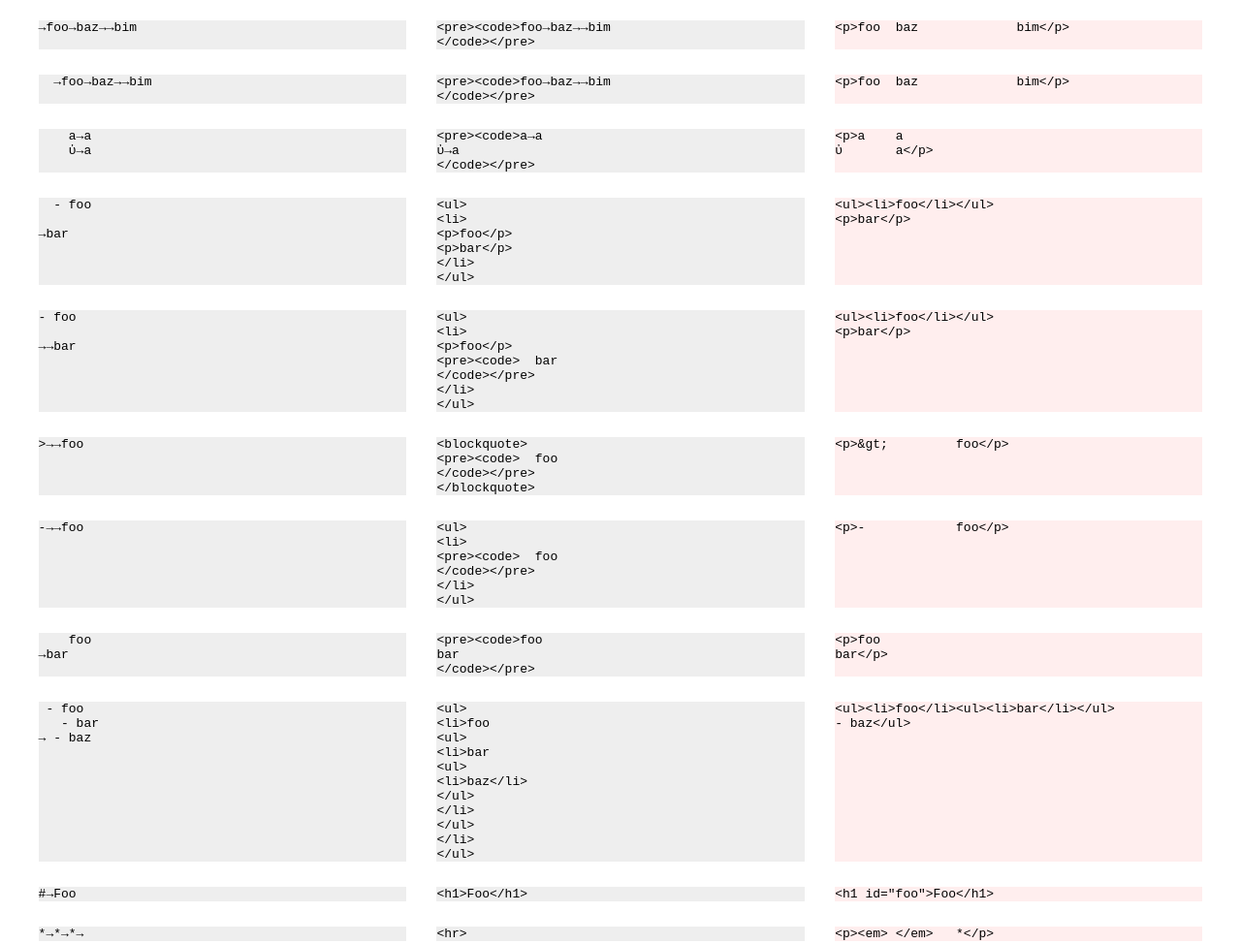
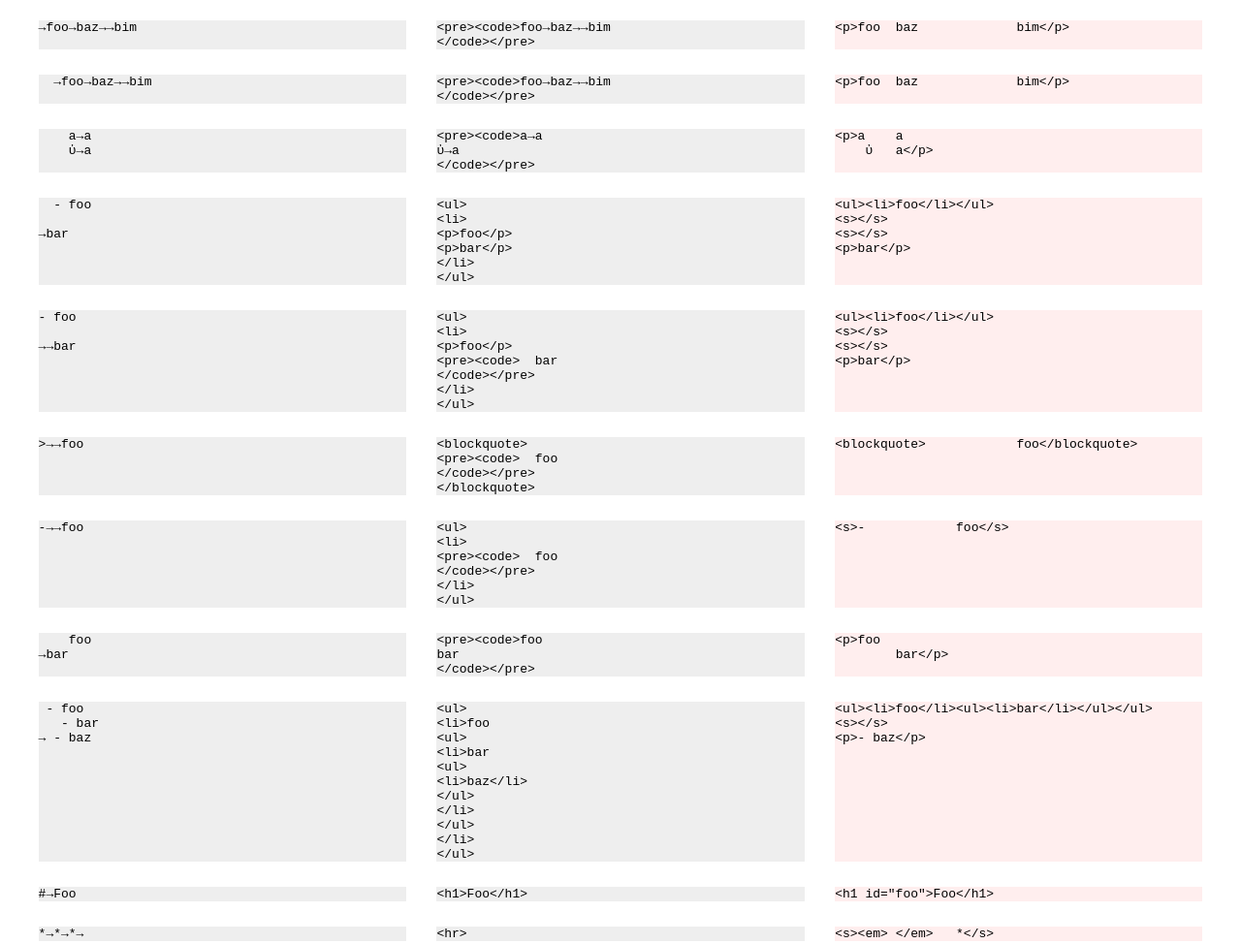
Before and after one commit to yne/md2dom, a plain HTML site: page gfm.html in a window 1280 px wide. Shown: the top 974 px of the page at 97% size. Drawn offline with Linux system fonts and the light colour scheme.

Commit message:
Use same blockquote as markdown + fix ul/li

```diff
--- a/md2dom.js
+++ b/md2dom.js
@@ -1,122 +1,127 @@
+//@ts-check
 /**
  * @template {keyof HTMLElementTagNameMap} T
  * @param {T} tagName
  * @param {Partial<HTMLElementTagNameMap[T]>} props
  * @param {(Node|String)[]} ch
- * @param {{}} attr
+ * @param {{[key: string]: string}} attr
  * @returns {HTMLElementTagNameMap[T]}
  */
-const elem = (tag, props = {}, ch = []) => ch.reduce((e, c) => (e.appendChild(c), e), Object.assign(document.createElement(tag), props))
+function el(tagName, props = {}, ch = [], attr = {}) {
+	const e = Object.assign(document.createElement(tagName), Object.fromEntries(Object.entries(props).filter(([_, v]) => v !== undefined)));
+	for (const c of ch) e.append(c);
+	for (const a in attr) e.setAttribute(a, attr[a])
+	return e;
+}
 export default class {
-	inline_rules = [
+	prefix = ""
+	emojis = /**@type {Record<string,string>}*/({ "+1": "👍" })
+	headers = /**@type {(keyof HTMLElementTagNameMap)[]}*/(["h1", "h2", "h3", "h4", "h5", "h6"])
+	inline_rules = /**@type {{when:RegExp,open:(e:HTMLElement,m:string[])=>HTMLElement}[]}*/([
 		{ //! strong text is surrounded with a single `*`or `_` character or a `{*` and `*}` if in middle of a word
 			when: /\{\*(.+?)\*\}|\b__(.+?)__\b|(?<![\w*])\*\*(.+?)\*\*(?![\w*])/g,
-			open: (e, m) => this.inline(m[1] || m[2] || m[3], e.appendChild(elem("strong")))
+			open: (e, m) => this.inline(m[1] || m[2] || m[3], e.appendChild(el("strong")))
 		}, {  //! emphasis text is surrounded with a double `*`or `_` character or a `{_` and `_}` if in middle of a word
 			when: /\{_(.+?)_\}|\b_([^_]+?)_\b|(?<![\w*])\*([^*]+?)\*(?![\w*])/g,
-			open: (e, m) => this.inline(m[1] || m[2] || m[3], e.appendChild(elem("em")))
+			open: (e, m) => this.inline(m[1] || m[2] || m[3], e.appendChild(el("em")))
 		}, { //! highlighted text is surrounded with `{=` and `=}`
 			when: /\{=(.+?)=\}/g,
-			open: (e, m) => this.inline(m[1] || m[2], e.appendChild(elem("mark")))
+			open: (e, m) => this.inline(m[1] || m[2], e.appendChild(el("mark")))
 		}, { //! striked text is surrounded with `{~` and `~}` double tild `~~`
 			when: /\{~(.+?)~\}|(?<![\w~])~~(.+?)~~(?![\w~])/g,
-			open: (e, m) => this.inline(m[1] || m[2], e.appendChild(elem("s")))
+			open: (e, m) => this.inline(m[1] || m[2], e.appendChild(el("s")))
 		}, { //! inserted text is surrounded with a `{+` and `+}` character
 			when: /\{\+(.+?)\+\}/g,
-			open: (e, m) => this.inline(m[1], e.appendChild(elem("ins")))
+			open: (e, m) => this.inline(m[1], e.appendChild(el("ins")))
 		}, { //! deleted text is surrounded with a `{-` and `-}` character
 			when: /\{-(.+?)-\}/g,
-			open: (e, m) => this.inline(m[1], e.appendChild(elem("del")))
+			open: (e, m) => this.inline(m[1], e.appendChild(el("del")))
 		}, { //! sup text is surrounded with a `^` character
 			when: /\{\^(.+?)\^\}|(?<![\w^])\^(.+?)\^(?![\w^])/g,
-			open: (e, m) => this.inline(m[1] || m[2], e.appendChild(elem("sup")))
+			open: (e, m) => this.inline(m[1] || m[2], e.appendChild(el("sup")))
 		}, { //! sub text is surrounded with a `~` character
 			when: /(?<![\w~])~(.+?)~(?![\w~])/g,
-			open: (e, m) => this.inline(m[1], e.appendChild(elem("sub")))
+			open: (e, [_, md]) => this.inline(md, e.appendChild(el("sub")))
 		}, { //! smiley is surrounded with a `:` character
 			when: /:(.+?):/g,
-			open: (e, m) => (e.appendChild((this.emojis || [])[m[1]] ? elem("span", { title: m[1] }, [new Text(this.emojis[m[1]])]) : new Text(m[0])), m[1])
+			open: (e, [_, id]) => { e.append(id in this.emojis ? el("span", { title: id }, [this.emojis[id]]) : _); return id }
 		}, { //! code text is surrounded with a `` ` ``, or 2 if needed because text already contain a single backtick
 			when: /(`{1,2})(.+?)\1/g,
-			open: (e, m) => (e.appendChild(elem("code", {}, [new Text(m[2])])), m[1])
+			open: (e, [_, ticks, code]) => { e.appendChild(el("code", {}, [code])); return ticks }
 		}, { // manual a+img rule to avoid balanced regexp on link item
 			when: /\[\s*!\[(.*?)\]\((.+?)\)\s*\]\((.+?)\)/g,
-			open: (e, m) => (e.appendChild(elem("a", { href: m[3] }, [elem("img", { alt: m[1], src: m[2] })])), m[1])
+			open: (e, [_, alt, src, href]) => { e.appendChild(el("a", { href }, [el("img", { alt, src })])); return alt }
 		}, { //! named link starts with it name inside brackets, followed by it address inside parenthesis
 			when: /\[(.*?)\]\((.+?)\)/g,
-			open: (e, m) => this.inline(m[1], e.appendChild(elem("a", { href: m[2] })))
+			open: (e, [_, md, href]) => this.inline(md, e.appendChild(el("a", { href })))
 		}, { //! link is surrounded with `<` and `>`, mail addresses are converted to `mailto:` uri
 			when: /<(.+?)>/g,
-			open: (e, m) => e.appendChild(elem("a", { href: ((m[1].match('@') && !m[1].match('//')) ? 'mailto:' : '') + m[1] }, [new Text(m[1])]))
+			open: (e, [_, href]) => e.appendChild(el("a", { href: ((href.match('@') && !href.match('//')) ? 'mailto:' : '') + href }, [href]))
 		}, { //! image starts with a `!` followed by it alt-name inside brackets, followed by it address inside parenthesis
 			when: /!\[\s*(.*?)\s*\]\((.+?)\)/g,
-			open: (e, m) => (e.appendChild(elem("img", { alt: m[1], src: m[2] })), m[1])
+			open: (e, [_, alt, src]) => { e.appendChild(el("img", { alt, src })); return alt }
 		},
-	];
-	block_rules = [
-		{	//! Thematic break lines are composed of at least 3 `-` or `*` characters than can each have spaces before or after them
-			when: /^ *(-|\*)(?: *\1){2,} *\n/,
-			open: () => [elem('hr'), elem('p')],// add a <p> since it can't accept continuation lines
+	]);
+	block_rules = /**@type {{when:RegExp,open:(...matches:string[])=>HTMLElement[]}[]}*/([
+		{   //! Thematic break lines are composed of at least 3 `-` or `*` characters than can each have spaces before or after them
+			when: /^ *(-|\*)(?: *\1){2,} *(?:$|\n)/,
+			open: () => [el('hr'), el('p')],// add a <p> since it can't accept continuation lines
 		}, { //! headers lines starts with 1 to 6 `#` followed by a space, followed by the title
-			when: /^(#{1,6})[ \t]+(.+?)\n/,
-			open: (_, { length }, header) => [this.inline(header, elem(`h${length}`, { id: this.prefix + header.toLowerCase().replaceAll(/[^-\s\p{L}\p{M}\p{N}]/gu, '').replaceAll(/[-\s]+/g, '-') }))]
-		}, { //! citations blocks starts with at least 3 `>` followed by an optional citation text and must end with the equivalent number of `>` on another line
-			when: /^( *>{3,})([^>\n].*)?\n([\S\s]*)\n\1\n/,
-			open: (_, _lv, cite, body) => [elem('blockquote', { cite }, [...this.parse(body)])],
-		}, { //! code blocks starts with at least 3 `` ` `` followed by an optional code language and must end with the equivalent number of `` ` ``
-			when: /^(`{3,})(.*)\n([\S\s]*?)\n\1\n/,
-			open: (_, _lv, lang, body) => [elem('pre', {}, [elem('code', { lang }, [new Text(body)])])],
-		}, { //! tables lines starts and end with a `|`, a line can be a separator line `|:---:|` , otherwise it's a data line; separator prefixed line become headers
-			when: /^(?:[|].+[|]\n)+/, // /^([|] *:?-+:? *[|])$/
+			when: /^(#{1,6})[ \t]+(.+?)(?:$|\n)/,
+			open: (_, hash, header) => [this.inline(header, el(this.headers[hash.length - 1] || 'h6', { id: this.prefix + header.toLowerCase().replaceAll(/[^-\s\p{L}\p{M}\p{N}]/gu, '').replaceAll(/[-\s]+/g, '-') }))]
+		}, { //! code blocks starts with at least 3 backtick followed by an optional code language and must end with the equivalent number of backtick
+			when: /^(`{3,})(.*)\n([\S\s]*?)\n\1(?:$|\n)/,
+			open: (_, _lv, lang, body) => [el('pre', {}, [el('code', { lang }, [body])])],
+		}, { //! citations blocks starts with a `>`
+			when: /^(?: *>)((?:(?! *\||#{1,6}[ \t]| *\d\. | *[\*\+\-]).+(?:$|\n))+)/,
+			open: (_, quote) => { console.log(quote); return [this.inline(quote.replaceAll(/(?:\n|^) *>/g, ''), el('blockquote'))] },
+		}, { //! tables lines starts and end with a `|`, a line can be a separator line `|:---:|`, otherwise it's a data line; separator prefixed line become headers
+			when: /^ *(?:\|.+\|(?:$|\n))+/,
 			open: (_) => {
-				const trs = _.split(/\n/).slice(0, -1).map(row => ({ sep: row.match(/[|] *?:?-+:? */), data: row.split('|').slice(1, -1) }));
+				const trs = _.split(/\n/).slice(0, -1).map(row => ({ sep: row.match(/\| *?:?-+:? */), data: row.split('|').slice(1, -1) }));
 				const [h, align] = [trs.findIndex(tr => tr.sep), (trs.find(tr => tr.sep) || { data: [] }).data.map(str => [{}, { align: (str.match(/:-/) ? 'left' : 'right') }, { align: 'center' }][(str.match(/:/g) || []).length])];
-				return [elem('table', {}, trs.filter(tr => !tr.sep).map((tr, n) => elem('tr', {}, tr.data.map((td, i) => this.inline(td, elem(n < h ? 'th' : 'td', align[i]))))))];
+				return [el('table', {}, trs.filter(tr => !tr.sep).map((tr, n) => el('tr', {}, tr.data.map((td, i) => this.inline(td, el(n < h ? 'th' : 'td', align[i]))))))];
 			},
-		}, { //! unordered lists items line starts with `*`, `+` or `-`, ordered lists start with number followed by a dot
-			when: /^( *)([\*\+\-]|(?:\d+\.)) (.*)\n/,
-			open: (_, _lv, mode, body, [parent]) => function list(parent, attr, li) { // some bug on type change ...
-				if (parent.level === attr.level && parent.mode === attr.mode) return parent.append(li);
-				if (parent.level === undefined || parent.mode !== attr.mode) return [elem(attr.start ? 'ol' : 'ul', attr, [li])];
-				for (let i = 0; i != attr.level; i++)parent.appendChild(parent = elem(attr.start ? 'ol' : 'ul', attr, [li]))
-			}(parent, { level: _lv.length >> 1, mode: mode.slice(-1), start: mode.slice(0, -1) || undefined }, this.inline(body, elem('li'))),
-		}, { //! blank line generate a new paragraph
-			when: /^\s*\n/,
-			open: () => [elem('p')]
+		}, { //! unordered lists items line starts with possibl indented `*`, `+` or `-` followed by lines that does not start with #,|,-
+			when: /^( *?)([-+*] |\d+\. ).*(?:(?:$|\n)\1(?:\2| +).*)*/, // TODO: accept multiple number (stop using line.startsWith)
+			open: (_, _lv, _type) => [el(isNaN(+_type)?'ul':'ol', isNaN(+_type)?{}:{start:+_type}, _.split('\n')
+				.map(line => line.startsWith(_lv + _type) ? this.inline(line.slice((_lv + _type).length), el('li')) : line)
+				.map((li, i, all) => (typeof li != "string" || typeof all[i + 1] != "string") ? li : (all[i + 1] = li + '\n' + all[i + 1], undefined))
+				.filter(e => e !== undefined).map(li => typeof li == "string" ? [...this.parse(li)] : li).flat())],
+		}, { //! any group of text line generate a new paragraph
+			when: /^((?:(?! *\||#{1,6}[ \t]| *\d\. | *>| *[\*\+\-]).+(?:$|\n))+)/,
+			open: (_) => [this.inline(_.trim(), el('p'))]
+		}, { //! catch all the rest
+			when: /^.*(?:$|\n)/,
+			open: (_) => [this.inline(_.trim(), el('s'))]
 		}
-	];
+	]);
 	constructor(options = {}) {
 		Object.assign(this, { newline: true, compact: true, prefix: '' }, options);
 	}
+	/**@param {string} line @param {HTMLElement} parent */
 	inline(line, parent) {
 		let pos = 0;
-		const matches = this.inline_rules.map((rule) => [...line.matchAll(rule.when)].map(m => [rule.open, m])).flat().sort((a, b) => a[1].index - b[1].index);
-		for (let [cb, m] of matches) {
-			if (m.index < pos) { continue; } // skip already matched
-			parent.appendChild(new Text(line.slice(pos, m.index)));
-			pos = m.index + m[0].length;
-			cb(parent, m);
+		const rules = this.inline_rules.map(({ when, open }) => [...line.matchAll(when)].map(match => ({ open, match }))).flat().sort((a, b) => a.match.index - b.match.index);
+		for (let { open, match } of rules) {
+			if (match.index < pos) continue; // skip already matched
+			parent.appendChild(new Text(line.slice(pos, match.index)));
+			pos = match.index + match[0].length;
+			open(parent, match);
 		}
 		parent.appendChild(new Text(line.slice(pos)));
 		return parent;
 	};
+	/**@param {string} lines*/
 	parse(lines) {
-		let block_rule, last_match, last_block;
-		const parent = elem('template', {}, last_block = [elem('p')]); // default first block
-		if (lines.includes('\r'))
-			lines = lines.replaceAll('\r', ''); // UNIX newline only
-		if (!lines.endsWith('\n'))
-			lines += '\n'; // UNIX principle: all line must end with \n
-		do
-			if (block_rule = this.block_rules.find(r => last_match = lines.match(r.when))) {
-				const to_append = block_rule.open(...last_match, last_block);
-				to_append && parent.append(...(last_block = to_append), ...this.compact ? [elem('p')] : []);
-			} else {
-				if (parent.lastChild.innerText)
-					parent.lastChild.appendChild(this.newline ? elem('br') : new Text('\n'));
-				this.inline((last_match = lines.match(/.*\n/))[0].trim(), parent.lastChild);
-			}
-		while (lines = lines.slice(last_match[0].length));
+		const parent = el('template', {}, []);
+		while (lines) for (const block_rule of this.block_rules) {
+			const parts = lines.match(block_rule.when);
+			if (!parts) continue;
+			parent.append(...block_rule.open(...parts)); // this.compact
+			lines = lines.slice(parts[0].length);
+			break; // stop at first matched block rule
+		}
 		parent.querySelectorAll(':scope>p:empty').forEach(ch => parent.removeChild(ch));
 		return parent.childNodes;
 	}
```
Also changed, not shown: index.html (+6 -9 lines), 1 other file.
